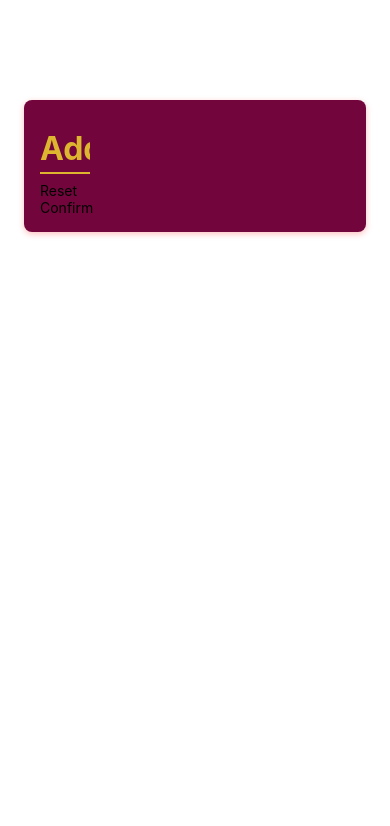
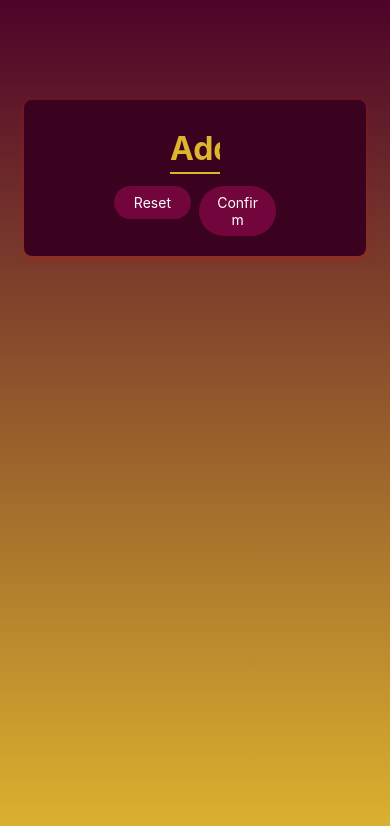
Before and after one commit to abdonofal911/GuessNum, a React Native app: screen / in a window 390 px wide. Shown: the top 826 px of the page. Built offline with nearby package versions, Linux system fonts and the light colour scheme.

Commit message:
Changes to be committed: 	modified:   App.js 	modified:   Components/PrimartButton.js 	modified:   Screens/StartGameScreen.js 	modified:   package-lock.json 	modified:   package.json

```diff
--- a/App.js
+++ b/App.js
@@ -1,12 +1,18 @@
-import { StatusBar } from 'expo-status-bar';
-import { StyleSheet, Text, View } from 'react-native';
-import StartGameScreen from './Screens/StartGameScreen';
+import { StatusBar } from "expo-status-bar";
+import { StyleSheet, Text, View } from "react-native";
+import StartGameScreen from "./Screens/StartGameScreen";
+import { LinearGradient } from "expo-linear-gradient";
 
 export default function App() {
   return (
+    <LinearGradient colors={[ '#4e0329','#ddb52f' ]} style={styles.rootScreen}>
       <StartGameScreen />
+    </LinearGradient>
   );
 }
 
 const styles = StyleSheet.create({
+  rootScreen: {
+    flex: 1,
+  },
 });
--- a/Components/PrimartButton.js
+++ b/Components/PrimartButton.js
@@ -1,14 +1,42 @@
-import React from 'react'
-import { View , Text } from 'react-native'
+import React from "react";
+import { View, Text, Pressable, StyleSheet } from "react-native";
 
-function PrimaryButton({children}) {
+function PrimaryButton({ children }) {
+  const pressHandler = () => {
+    console.log("Cool Butoon ");
+  };
   return (
-    <View>
-      <Text>
-      {children}
-      </Text>
+    <View style={styles.buttonOuterContainer}>
+      <Pressable
+        style={styles.buttonInnerContainer}
+        onPress={pressHandler}
+        android_ripple={{ color: "#640233" }}
+      >
+        <Text style={styles.buttonText}>{children}</Text>
+      </Pressable>
     </View>
-  )
+  );
 }
 
-export default PrimaryButton
+export default PrimaryButton;
+
+const styles = StyleSheet.create({
+  buttonInnerContainer: {
+    backgroundColor: "#72063c",
+    paddingVertical: 8,
+    paddingHorizontal: 16,
+    elevation: 2,
+  },
+  buttonOuterContainer: {
+    borderRadius: 28,
+    margin: 4,
+    overflow: "hidden",
+  },
+  buttonText: {
+    color: "white",
+    textAlign: "center",
+  },
+  pressed: {
+    opacity: 0.75,
+  },
+});
--- a/Screens/StartGameScreen.js
+++ b/Screens/StartGameScreen.js
@@ -14,8 +14,14 @@
         autoCapitalize="none"
         autoCorrect={false}
       />
-      <PrimaryButton>Reset</PrimaryButton>
-      <PrimaryButton>Confirm</PrimaryButton>
+      <View style={styles.buttonsContainer}>
+      <View style={styles.buttonContainer}>
+          <PrimaryButton>Reset</PrimaryButton>
+        </View>
+        <View style={styles.buttonContainer}>
+        <PrimaryButton>Confirm</PrimaryButton>
+        </View>
+      </View>
     </View>
   );
 };
@@ -24,16 +30,21 @@
 
 const styles = StyleSheet.create({
   inputContainer: {
+    justifyContent: "center",
+    alignItems: "center",
     padding: 16,
     marginTop: 100,
     marginHorizontal: 24,
-    backgroundColor: "#72063c",
+    backgroundColor: "#3b021f",
     borderRadius: 8,
     elevation: 12,
     shadowColor: "red",
     shadowOffset: { width: 0, height: 2 },
     shadowRadius: 6,
     shadowOpacity: 0.25,
+  },
+  buttonsContainer: {
+    flexDirection: "row",
   },
   numberInput: {
     height: 50,
@@ -46,4 +57,7 @@
     width: 50,
     textAlign: "center",
   },
+  buttonContainer:{
+    flex:1
+  }
 });
--- a/package.json
+++ b/package.json
@@ -1,5 +1,5 @@
 {
-  "name": "rncourse",
+  "name": "guessnumber",
   "version": "1.0.0",
   "main": "node_modules/expo/AppEntry.js",
   "scripts": {
@@ -16,7 +16,8 @@
     "react": "18.2.0",
     "react-dom": "18.2.0",
     "react-native": "0.71.6",
-    "react-native-web": "~0.18.10"
+    "react-native-web": "~0.18.10",
+    "expo-linear-gradient": "~12.1.2"
   },
   "devDependencies": {
     "@babel/core": "^7.12.9"
```
Also changed, not shown: 1 other file (tests, documents, lock files or other folders).
